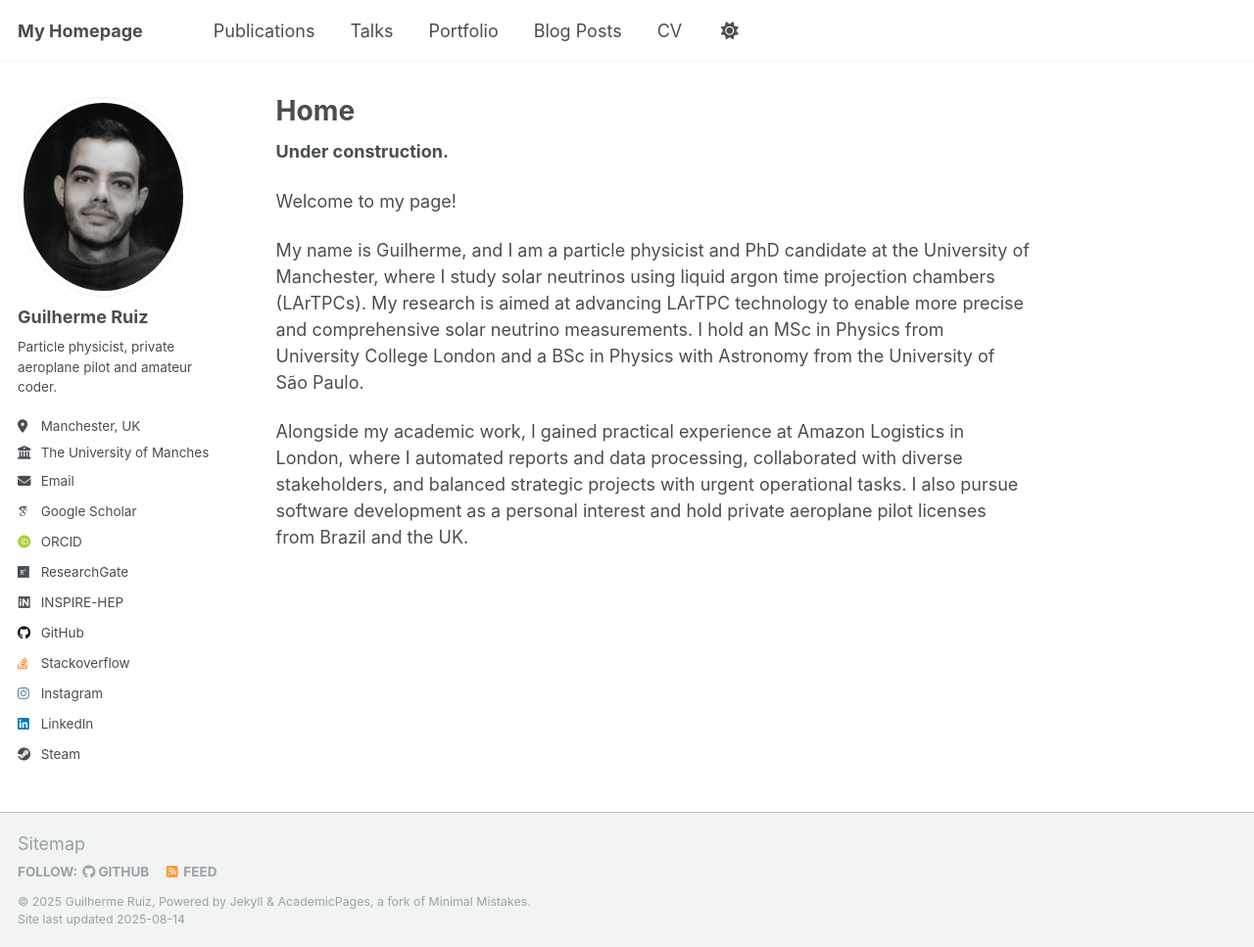
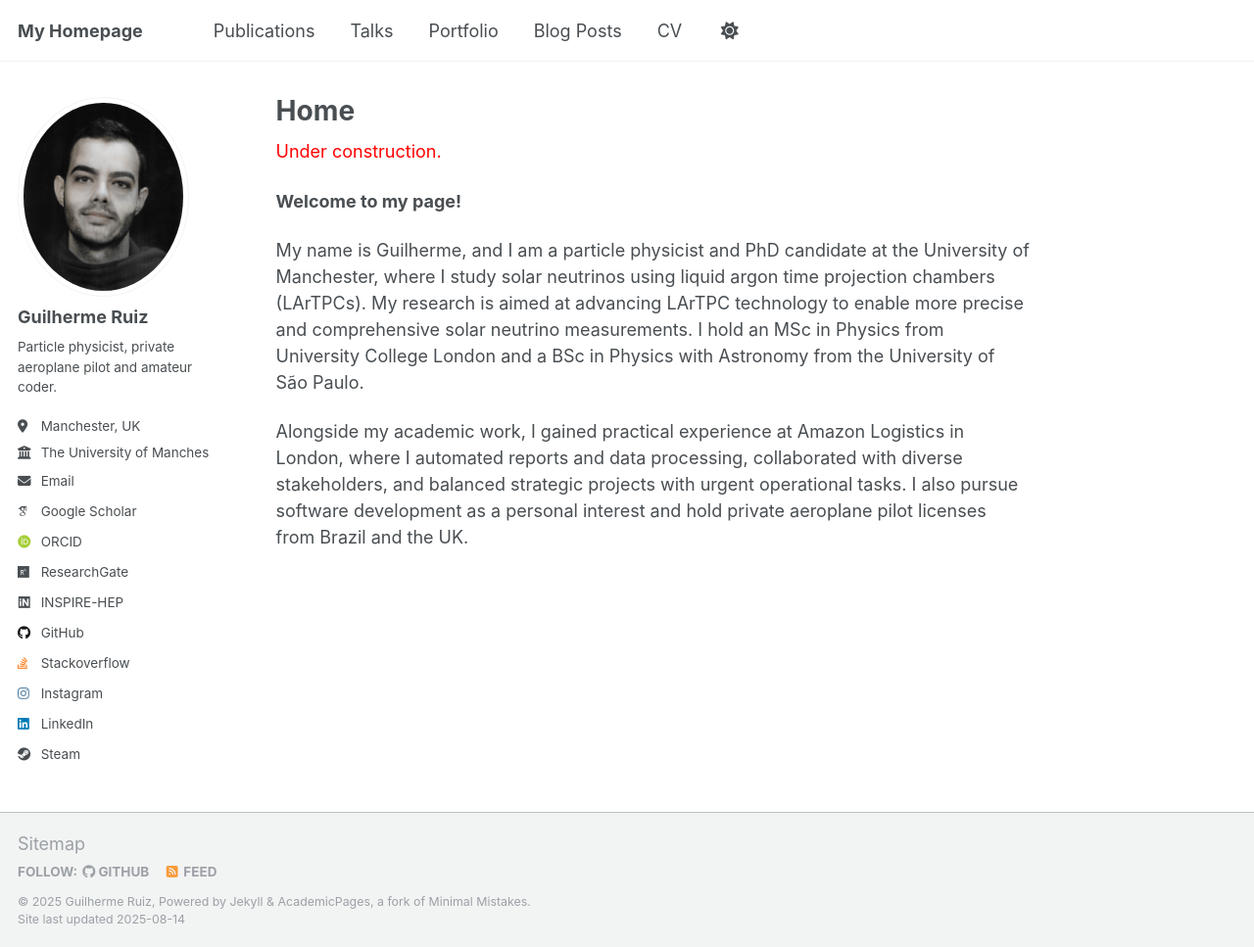
Before and after one commit to guigoruiz1/guigoruiz1.github.io, a Jekyll site: the page built from _pages/about.md, in a window 1280 px wide and 967 px high. Shown: the whole window at 98% size. Built offline with Jekyll 4.4.1, drawn with Linux system fonts in a browser that asks for light colours; some web fonts are replaced; a script that is not in the unit is left out.

Commit message:
update about

```diff
--- a/_pages/about.md
+++ b/_pages/about.md
@@ -7,9 +7,9 @@ redirect_from:
   - /about.html
 ---
 
-**Under construction.**
+<span style="color:red">Under construction.</span>
 
-Welcome to my page!
+**Welcome to my page!**
 
 My name is Guilherme, and I am a particle physicist and PhD candidate at the University of Manchester, where I study solar neutrinos using liquid argon time projection chambers (LArTPCs). My research is aimed at advancing LArTPC technology to enable more precise and comprehensive solar neutrino measurements. I hold an MSc in Physics from University College London and a BSc in Physics with Astronomy from the University of São Paulo.
 
```
